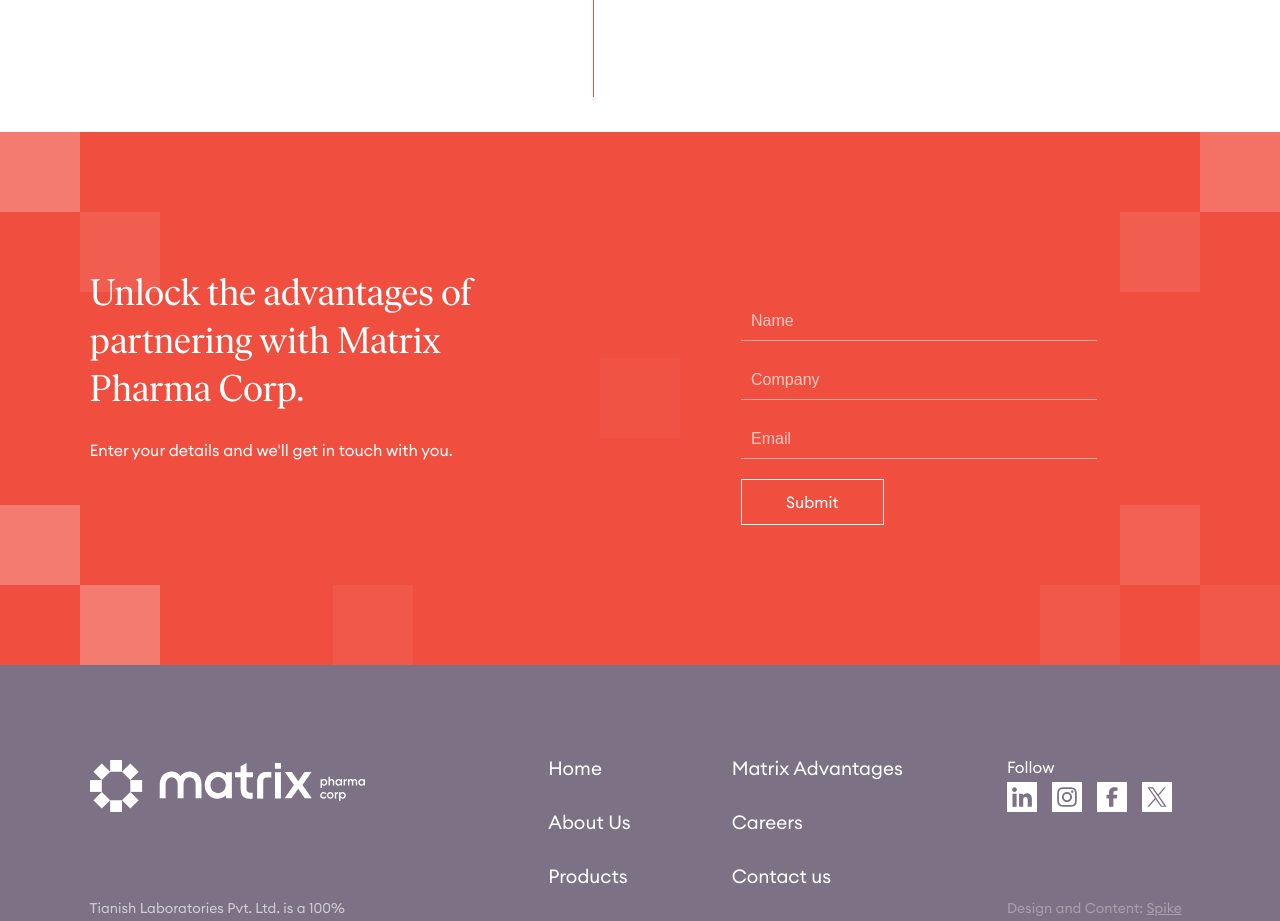
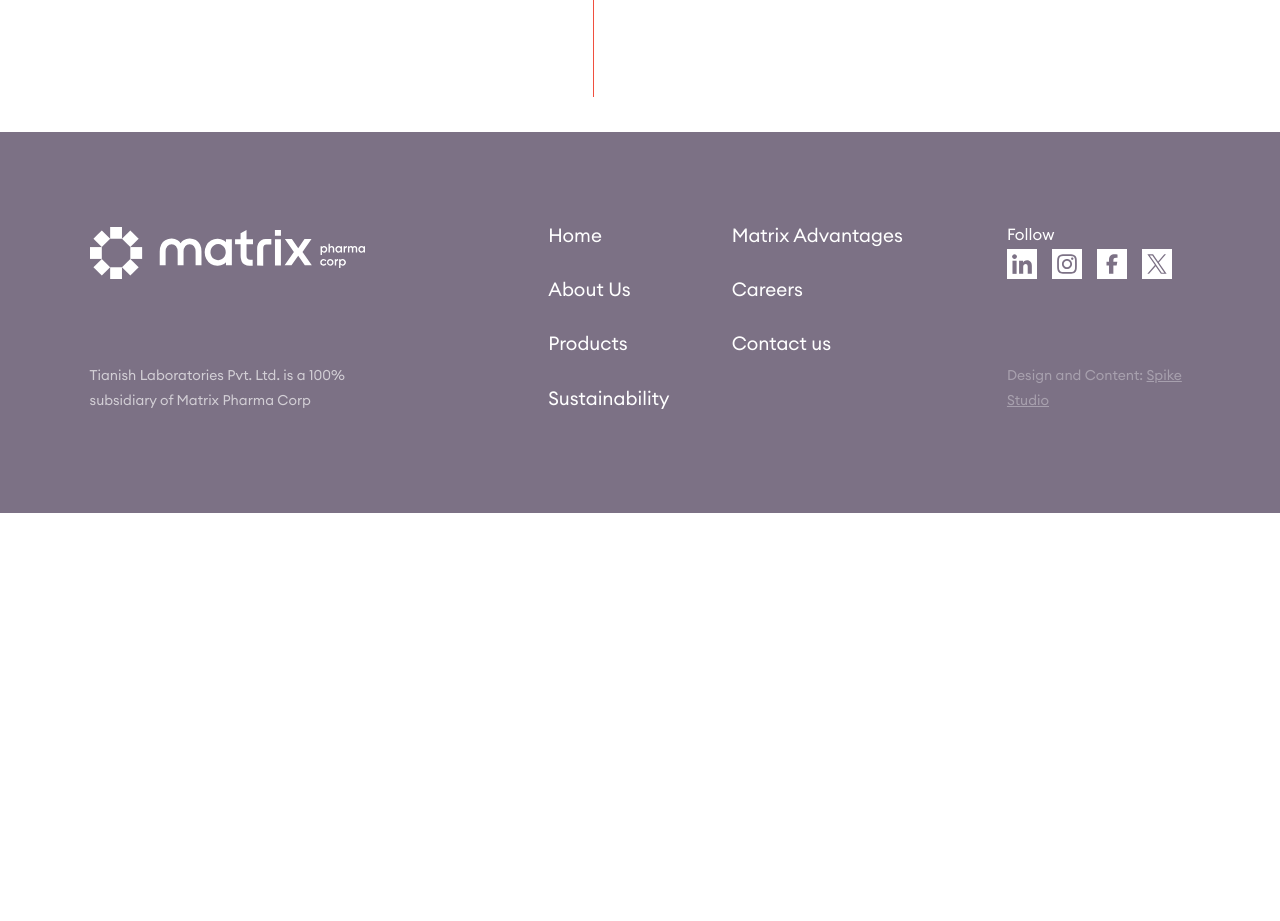
Before and after one commit to HardMaind/matrix-pharma, a Next.js app: page /matrix-advantages in a window 1280 px wide. Shown: the part 6040-6961 px from the top of the page. After the commit the page ends 6553 px from the top, so only its background shows below. Built offline with nearby package versions, Linux system fonts and the light colour scheme.

Commit message:
form remvoed from advantage page

```diff
--- a/src/pages/matrix-advantages.js
+++ b/src/pages/matrix-advantages.js
@@ -155,39 +155,6 @@
       ))}
       {/* Matrix Description Sections End */}
       {/*matrix decsription end */}
-
-      {/* career form starts*/}
-      <section className="career-form-section">
-        <div className="container career-form-wrapper grid-container">
-          <div className="career-form-left-col career-form-left-col1">
-            <h2 className="text-white">
-              Unlock the advantages of partnering
-              with Matrix Pharma Corp.
-            </h2>
-            <p className="text-white">
-              Enter your details and we'll get in touch with you.
-            </p>
-          </div>
-          <div className="career-form-right-col mt-30">
-            <DetailForm />
-          </div>
-        </div>
-        {/* All bg boxes */}
-        <div class="career-box-container">
-          <span class="career-form-box1" aria-hidden="true"></span>
-          <span class="career-form-box2" aria-hidden="true"></span>
-          <span class="career-form-box3" aria-hidden="true"></span>
-          <span class="career-form-box4" aria-hidden="true"></span>
-          <span class="career-form-box5" aria-hidden="true"></span>
-          <span class="career-form-box6" aria-hidden="true"></span>
-          <span class="career-form-box7" aria-hidden="true"></span>
-          <span class="career-form-box8" aria-hidden="true"></span>
-          <span class="career-form-box9" aria-hidden="true"></span>
-          <span class="career-form-box10" aria-hidden="true"></span>
-          <span class="career-form-box11" aria-hidden="true"></span>
-        </div>
-      </section>
-      {/* career form starts*/}
     </Layout>
   );
 };
--- a/src/pages/sustainability.js
+++ b/src/pages/sustainability.js
@@ -129,8 +129,6 @@
           </div>
             </div>
          </section>
-
-
          <section className="esg-two-col">
          <div className="container grid-container">
           <div className="col-span-5">
```
